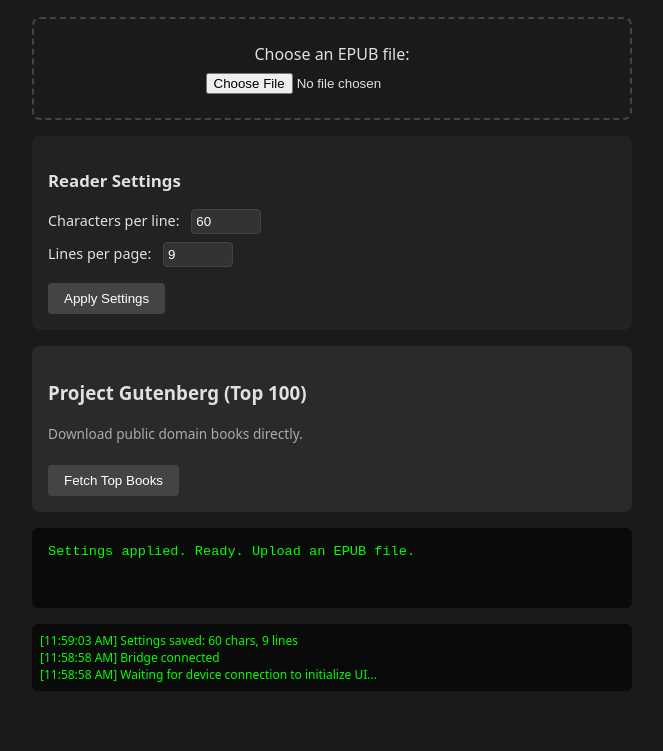
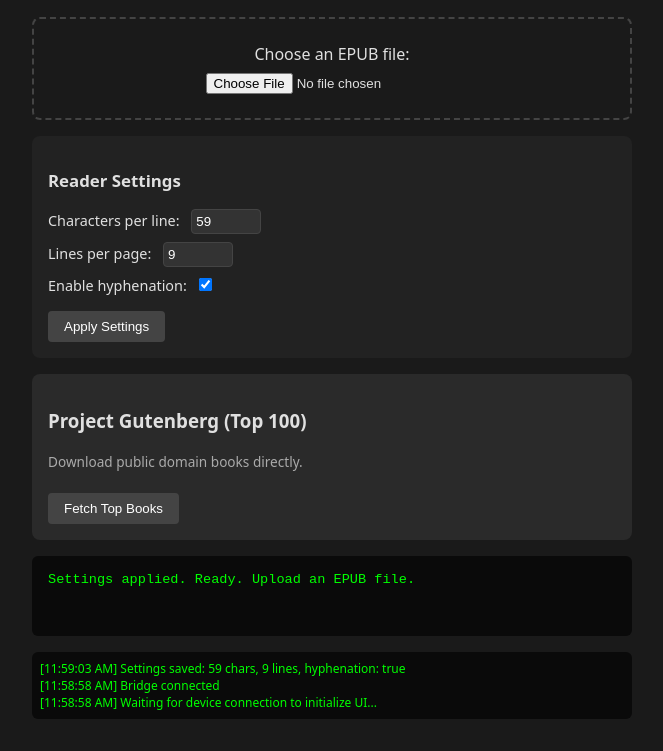
Before and after one commit to chortya/epub-reader-g2, a website built with Vite: page index.html in a window 1280 px wide. Both pictures are taken after a click on the button "Apply Settings". Shown: the part 116-867 px from the top of the page, without its empty margins (308-971 px from the left). Before the commit the page ends 839 px from the top, so only its background shows below. Built offline with nearby package versions, Linux system fonts and the light colour scheme; what @evenrealities/even_hub_sdk would draw is missing.

Commit message:
Add hyphenation toggle config and set default to 59/9

```diff
--- a/index.html
+++ b/index.html
@@ -91,6 +91,11 @@
       border-radius: 4px;
     }
 
+    .settings-panel input[type=checkbox] {
+      margin-left: 0.5rem;
+    }
+
+
     .settings-panel button,
     .action-btn {
       background: #444;
@@ -163,6 +168,10 @@
         Lines per page:
         <input type="number" id="setting-lines" min="3" max="20" />
       </label>
+      <label>
+        Enable hyphenation:
+        <input type="checkbox" id="setting-hyphenation" />
+      </label>
       <button id="save-settings-btn" class="action-btn">Apply Settings</button>
     </div>
 
--- a/src/constants.ts
+++ b/src/constants.ts
@@ -15,16 +15,18 @@ export const DISPLAY_HEIGHT = 288; // SDK maximum Y range
 export const SETTINGS_KEY = 'epub-reader-settings';
 
 export const config = {
-    charsPerLine: 60,
+    charsPerLine: 59,
     linesPerPage: 9,
+    hyphenation: true,
 };
 
 try {
     const saved = localStorage.getItem(SETTINGS_KEY);
     if (saved) {
         const parsed = JSON.parse(saved);
-        if (parsed.charsPerLine) config.charsPerLine = parsed.charsPerLine;
-        if (parsed.linesPerPage) config.linesPerPage = parsed.linesPerPage;
+        if (parsed.charsPerLine !== undefined) config.charsPerLine = parsed.charsPerLine;
+        if (parsed.linesPerPage !== undefined) config.linesPerPage = parsed.linesPerPage;
+        if (parsed.hyphenation !== undefined) config.hyphenation = parsed.hyphenation;
     }
 } catch (e) {
     // ignore
--- a/src/main.ts
+++ b/src/main.ts
@@ -52,19 +52,25 @@ async function main() {
   // Setup Settings UI
   const charsInput = document.getElementById('setting-chars') as HTMLInputElement | null;
   const linesInput = document.getElementById('setting-lines') as HTMLInputElement | null;
+  const hyphenConfig = document.getElementById('setting-hyphenation') as HTMLInputElement | null;
   const saveBtn = document.getElementById('save-settings-btn') as HTMLButtonElement | null;
 
-  if (charsInput && linesInput && saveBtn) {
+  if (charsInput && linesInput && hyphenConfig && saveBtn) {
     charsInput.value = config.charsPerLine.toString();
     linesInput.value = config.linesPerPage.toString();
+    hyphenConfig.checked = config.hyphenation;
 
     saveBtn.addEventListener('click', async () => {
       const chars = parseInt(charsInput.value, 10);
       const lines = parseInt(linesInput.value, 10);
+      const hyph = hyphenConfig.checked;
+
       if (!isNaN(chars) && chars >= 20 && chars <= 100) config.charsPerLine = chars;
       if (!isNaN(lines) && lines >= 3 && lines <= 20) config.linesPerPage = lines;
+      config.hyphenation = hyph;
+
       saveSettings();
-      appendEventLog(`Settings saved: ${config.charsPerLine} chars, ${config.linesPerPage} lines`);
+      appendEventLog(`Settings saved: ${config.charsPerLine} chars, ${config.linesPerPage} lines, hyphenation: ${config.hyphenation}`);
 
       if (client) {
         setStatus('Applying new settings...');
--- a/src/paginator.ts
+++ b/src/paginator.ts
@@ -72,7 +72,7 @@ function wrapParagraph(text: string, maxChars: number, lines: string[]): void {
     }
 
     // Word doesn't fit. Try hyphenation on current line.
-    if (hyphenator && word.length >= 5) {
+    if (config.hyphenation && hyphenator && word.length >= 5) {
       const remaining = maxChars - currentLine.length;
       const hyphenated = tryHyphenate(word, remaining);
       if (hyphenated) {
@@ -92,7 +92,7 @@ function wrapParagraph(text: string, maxChars: number, lines: string[]): void {
     if (word.length > maxChars) {
       let rest = word;
       while (rest.length > maxChars) {
-        if (hyphenator) {
+        if (config.hyphenation && hyphenator) {
           const hyp = tryHyphenate(rest, maxChars);
           if (hyp) {
             lines.push(hyp.head + '-');
```
